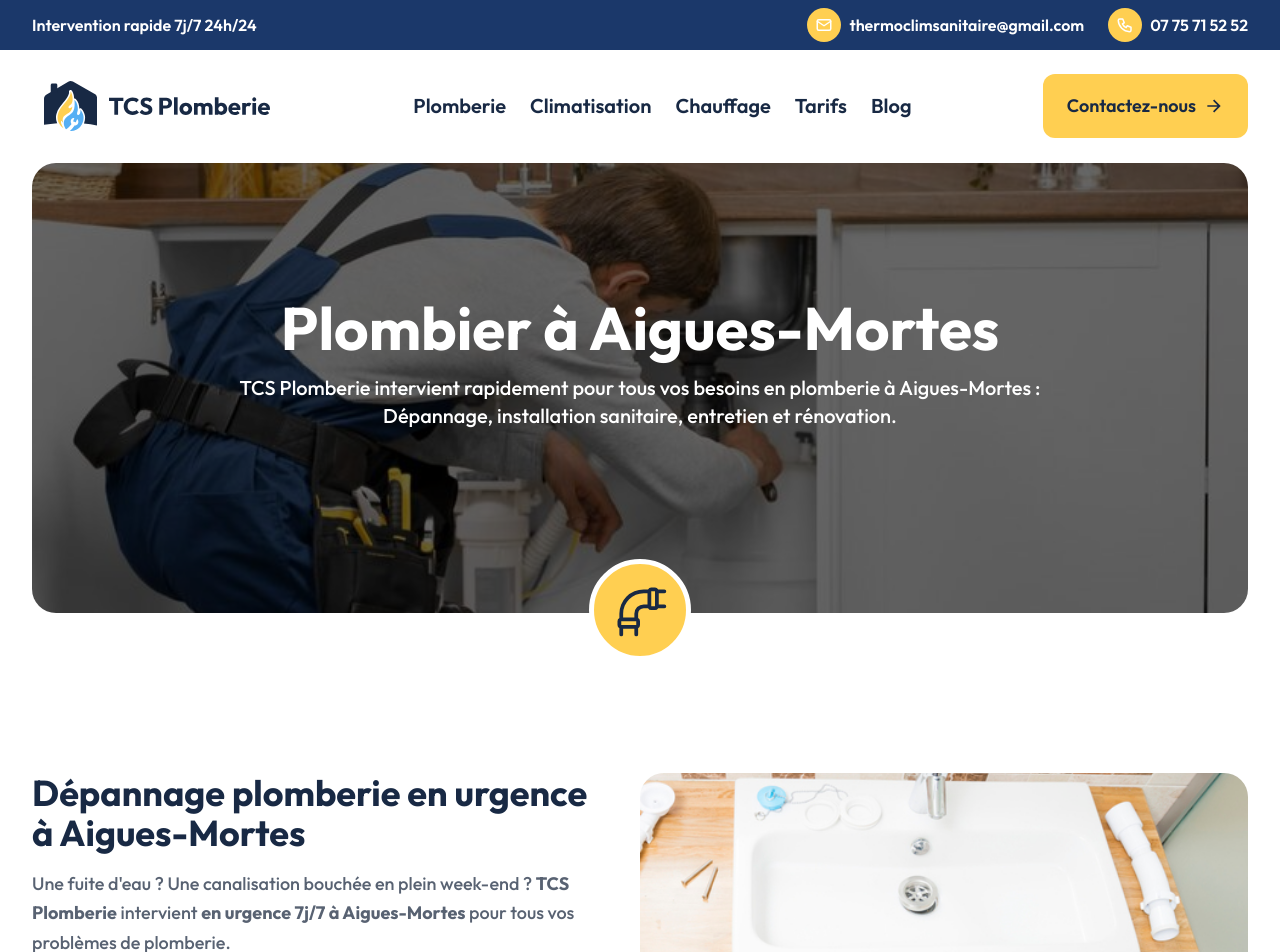
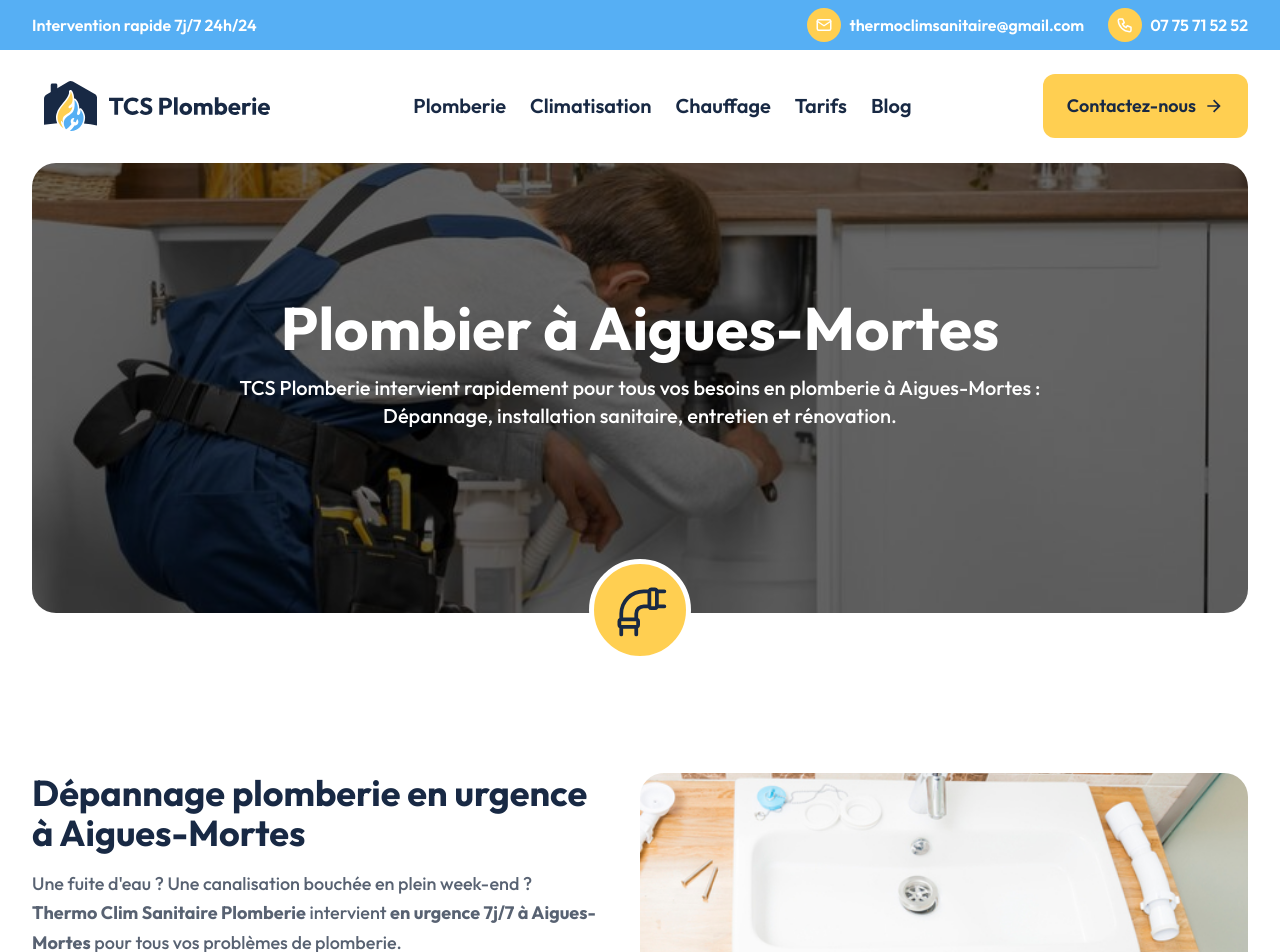
Before and after one commit to DylannDev/tcs-plomberie, a Next.js app: page /plomberie/aigues-mortes in a window 1280 px wide. Shown: the top 952 px of the page. Built offline with nearby package versions, Linux system fonts and the light colour scheme.

Commit message:
⚡️ Improve SEO with the 2 appellation of entreprise

```diff
--- a/src/components/layout/topbar.tsx
+++ b/src/components/layout/topbar.tsx
@@ -4,7 +4,7 @@ import { IconLink } from "../ui/icon-link";
 
 export function Topbar() {
   return (
-    <div className="relative z-[95] w-full bg-dark-blue py-2 text-white overflow-hidden">
+    <div className="relative z-[95] w-full bg-sky-blue py-2 text-white overflow-hidden">
       <div className="mx-auto max-w-7xl px-4 sm:px-6 lg:px-8">
         <div className="flex items-center justify-between w-full gap-2">
           <p className="hidden md:flex text-base font-semibold whitespace-nowrap">
--- a/src/data/blogPosts.tsx
+++ b/src/data/blogPosts.tsx
@@ -99,7 +99,7 @@ export const blogPosts: BlogPost[] = [
       <h3>Quand faire appel à un plombier professionnel ?</h3>
       <p>Si le bouchon résiste à toutes vos tentatives, ou si l’eau refoule dans d’autres canalisations (lave-vaisselle, douche), il est temps de contacter un professionnel. Un plombier dispose d’équipements spécialisés (furet électrique, inspection caméra, débouchage haute pression) pour résoudre le problème rapidement et en toute sécurité.</p>
 
-      <p>👉 <strong>Évier bouché ? Contactez TCS Plomberie pour une intervention rapide à Montpellier et dans les alentours. Devis gratuit, intervention 7j/7.</strong></p>
+      <p>👉 <strong>Évier bouché ? Contactez Thermo Clim Sanitaire Plomberie pour une intervention rapide à Montpellier et dans les alentours. Devis gratuit, intervention 7j/7.</strong></p>
     `,
   },
   {
@@ -221,7 +221,7 @@ export const blogPosts: BlogPost[] = [
       <h3>Conclusion : agir vite pour éviter les dégâts</h3>
       <p>Détecter et déboucher une canalisation bouchée rapidement vous épargne bien des tracas et préserve la santé de votre réseau d’évacuation. En cas de doute ou si le problème persiste, faites confiance à un plombier professionnel.</p>
 
-      <p>👉 <strong>Besoin d'un plombier pour un débouchage rapide à Montpellier et ses alentours ? Contactez TCS Plomberie sans attendre !</strong></p>
+      <p>👉 <strong>Besoin d'un plombier pour un débouchage rapide à Montpellier et ses alentours ? Contactez Thermo Clim Sanitaire Plomberie sans attendre !</strong></p>
     `,
   },
   {
@@ -399,7 +399,7 @@ export const blogPosts: BlogPost[] = [
       <h2>Conclusion : choisissez la solution adaptée à votre mode de vie</h2>
       <p>Investir dans une climatisation réversible est un choix stratégique pour votre confort et vos économies. En prenant en compte les caractéristiques de votre logement et en faisant appel à un professionnel qualifié, vous vous assurez une installation performante, durable et rentable.</p>
 
-      <p>👉 <strong>Vous souhaitez installer une climatisation réversible performante à Montpellier et ses alentours ? Contactez TCS Plomberie pour un devis gratuit et des conseils personnalisés !</strong></p>
+      <p>👉 <strong>Vous souhaitez installer une climatisation réversible performante à Montpellier et ses alentours ? Contactez Thermo Clim Sanitaire Plomberie pour un devis gratuit et des conseils personnalisés !</strong></p>
     `,
   },
   {
@@ -465,7 +465,7 @@ export const blogPosts: BlogPost[] = [
       <h2>Conclusion : entretenir votre climatisation, un réflexe gagnant</h2>
       <p>Un entretien régulier est la clé pour bénéficier durablement d’un air pur, d’un confort optimal et d’une facture d’énergie maîtrisée. C’est aussi une démarche responsable vis-à-vis de l'environnement et de votre santé.</p>
 
-      <p>👉 <strong>Besoin d'un entretien de climatisation réalisé par un professionnel à Montpellier et ses alentours ? Contactez TCS Plomberie pour un rendez-vous rapide et un service de qualité !</strong></p>
+      <p>👉 <strong>Besoin d'un entretien de climatisation réalisé par un professionnel à Montpellier et ses alentours ? Contactez Thermo Clim Sanitaire Plomberie pour un rendez-vous rapide et un service de qualité !</strong></p>
     `,
   },
 ];
--- a/src/data/index.tsx
+++ b/src/data/index.tsx
@@ -273,7 +273,7 @@ export const faqPlomberie = (city: string) => [
     id: "urgence-fuite",
     question: `Intervenez-vous en urgence pour une fuite d'eau à ${city} ?`,
     answer: `
-      Oui, TCS Plomberie intervient 7j/7 pour tout dépannage en urgence à ${city}. En cas de fuite d'eau, de robinet cassé ou de canalisation bouchée, nous nous déplaçons rapidement avec tout le matériel nécessaire pour une réparation immédiate.
+      Oui, Thermo Clim Sanitaire Plomberie intervient 7j/7 pour tout dépannage en urgence à ${city}. En cas de fuite d'eau, de robinet cassé ou de canalisation bouchée, nous nous déplaçons rapidement avec tout le matériel nécessaire pour une réparation immédiate.
     `,
   },
   {
@@ -435,7 +435,7 @@ export const sectionsPlomberie = [
   {
     title: (city: string) => `Dépannage plomberie en urgence à ${city}`,
     content: (city: string) => `
-      <p>Une fuite d'eau ? Une canalisation bouchée en plein week-end ? <strong>TCS Plomberie</strong> intervient <strong>en urgence 7j/7 à ${city}</strong> pour tous vos problèmes de plomberie.</p>
+      <p>Une fuite d'eau ? Une canalisation bouchée en plein week-end ? <strong>Thermo Clim Sanitaire Plomberie</strong> intervient <strong>en urgence 7j/7 à ${city}</strong> pour tous vos problèmes de plomberie.</p>
       <p>Nous traitons rapidement :</p>
       <ul class="list-disc list-inside space-y-1">
         <li>Les fuites d'eau, visibles ou encastrées</li>
@@ -493,7 +493,7 @@ export const sectionsPlomberie = [
   {
     title: (city: string) => `Pourquoi faire appel à TCS Plomberie à ${city} ?`,
     content: (city: string) => `
-      <p>Faire appel à <strong>TCS Plomberie</strong>, c'est choisir un artisan local fiable à ${city}, reconnu pour son professionnalisme et sa disponibilité.</p>
+      <p>Faire appel à <strong>Thermo Clim Sanitaire Plomberie</strong>, c'est choisir un artisan local fiable à ${city}, reconnu pour son professionnalisme et sa disponibilité.</p>
       <p>Nous nous engageons sur :</p>
       <ul class="list-disc list-inside space-y-1">
         <li><strong>La réactivité</strong> – intervention possible dans la journée</li>
@@ -569,7 +569,7 @@ export const sectionsClimatisation = [
     title: (city: string) =>
       `Pourquoi choisir TCS Plomberie pour votre climatisation à ${city} ?`,
     content: (city: string) => `
-      <p>Faire appel à <strong>TCS Plomberie</strong>, c'est bénéficier d'un accompagnement de A à Z par un artisan local de confiance à ${city}.</p>
+      <p>Faire appel à <strong>Thermo Clim Sanitaire Plomberie</strong>, c'est bénéficier d'un accompagnement de A à Z par un artisan local de confiance à ${city}.</p>
       <ul class="list-disc list-inside space-y-1">
         <li><strong>Diagnostic précis</strong> et conseils personnalisés</li>
         <li><strong>Matériel fiable</strong> et installation dans les règles de l'art</li>
@@ -586,7 +586,7 @@ export const sectionsChauffage = [
   {
     title: (city: string) => `Installation de chauffage à ${city}`,
     content: (city: string) => `
-      <p>Vous construisez ou rénovez votre logement à ${city} ? <strong>TCS Plomberie</strong> vous accompagne dans l'installation de systèmes de chauffage modernes et performants.</p>
+      <p>Vous construisez ou rénovez votre logement à ${city} ? <strong>Thermo Clim Sanitaire Plomberie</strong> vous accompagne dans l'installation de systèmes de chauffage modernes et performants.</p>
       <ul class="list-disc list-inside space-y-1">
         <li>Pompe à chaleur (PAC air/eau ou air/air)</li>
         <li>Radiateurs électriques à inertie ou basse consommation</li>
@@ -646,7 +646,7 @@ export const sectionsChauffage = [
     title: (city: string) =>
       `Pourquoi choisir TCS Plomberie pour votre chauffage à ${city} ?`,
     content: (city: string) => `
-      <p>En confiant votre installation ou dépannage de chauffage à <strong>TCS Plomberie</strong>, vous bénéficiez d’un service fiable et personnalisé à ${city} :</p>
+      <p>En confiant votre installation ou dépannage de chauffage à <strong>Thermo Clim Sanitaire Plomberie</strong>, vous bénéficiez d’un service fiable et personnalisé à ${city} :</p>
       <ul class="list-disc list-inside space-y-1">
         <li><strong>Réactivité</strong> : interventions rapides même en plein hiver</li>
         <li><strong>Conseils personnalisés</strong> : solutions sur-mesure adaptées à votre logement</li>
```
